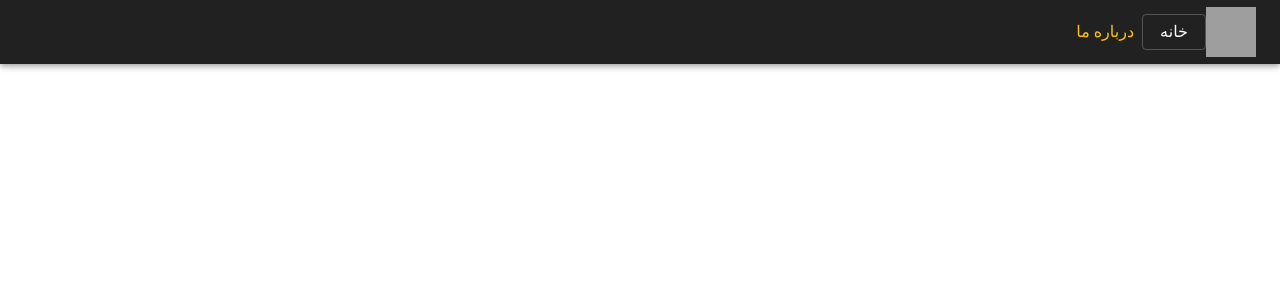
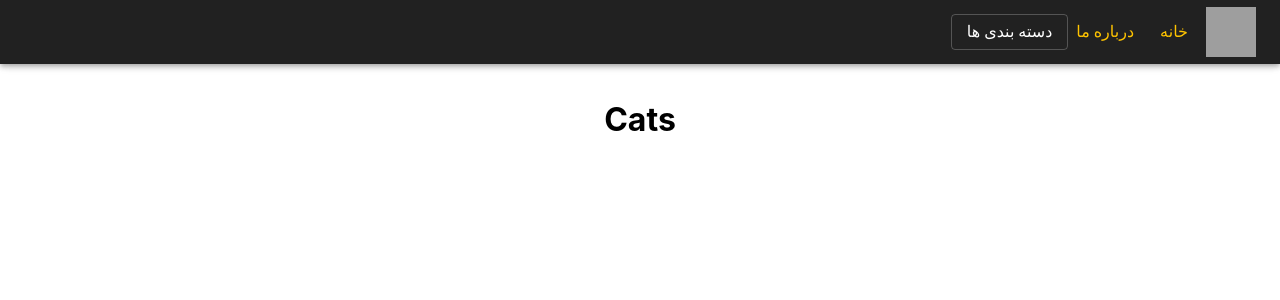
Before and after one commit to mamatosen/temwear, a React app in the folder client/: page /categories in a window 1280 px wide. Shown: the top 300 px of the page. Built offline with nearby package versions, Linux system fonts and the light colour scheme; grey boxes are pictures that could not be loaded; a web font is replaced by a local one.

Commit message:
dynamic appbar

```diff
--- a/client/src/App.js
+++ b/client/src/App.js
@@ -11,6 +11,8 @@ import { Typography, withStyles, Grid } from '@material-ui/core';
 import Appbar from './components/layout/Appbar';
 import Home from './components/home/Home';
 import Shop from './components/Shop/Shop';
+import Cats from './components/categories/Categories';
+import About from './components/about/About';
 
 const theme = createMuiTheme({
   palette:{
@@ -46,6 +48,8 @@ function App(props) {
           <Appbar className={classes.fixed} pageIndex={pageIndex} setPageIndex={setPageIndex}/>
           <Route path="/" exact component={Home} />
           <Route path="/shop" exact component={Shop} />
+          <Route path="/about" exact component={About} />
+          <Route path="/categories" exact component={Cats} />
         </Router>
       </Grid>
     </ThemeProvider>
--- /dev/null
+++ b/client/src/components/about/About.js
@@ -0,0 +1,11 @@
+import React from 'react';
+
+class About extends React.Component{
+    render(){
+        return(
+            <h1 style={{marginTop: 100}}>About us</h1>
+        );
+    }
+}
+
+export default About;
--- /dev/null
+++ b/client/src/components/categories/Categories.js
@@ -0,0 +1,11 @@
+import React from 'react';
+
+class Cats extends React.Component{
+    render(){
+        return(
+            <h1 style={{marginTop: 100}}>Cats</h1>
+        );
+    }
+}
+
+export default Cats;
--- a/client/src/components/layout/AppBar.js
+++ b/client/src/components/layout/AppBar.js
@@ -19,21 +19,69 @@ const styles = {
 }
 
 class Appbar extends React.Component{
+    constructor(props){
+        super(props);
+        this.state = {
+            appbarLinks: [
+                {
+                    index: 0,
+                    name: "خانه",
+                    inside: null,
+                    path: '/',
+                },
+                {
+                    index: 1,
+                    name: "درباره ما",
+                    inside: null,
+                    path: '/about',
+                },
+                {
+                    index: 2,
+                    name: "دسته بندی ها",
+                    inside: [],
+                    path: '/categories',
+                }
+            ]
+        };
+    }
+
+    makeMenu(appbarLinks, setPageIndex, pageIndex){
+        return(
+            appbarLinks.map((link) => {
+                const {index, name} = link;
+                return(
+                    <Button color={pageIndex===index?"default":"secondary"} variant={pageIndex===index?"outlined":"text"} onClick={() => this.linkHandler(index, setPageIndex)} key={link.index}><Typography>{name}</Typography></Button>
+                );
+            }).reverse()
+        );
+    }
+
     linkHandler(index, setPageIndex){
-        this.props.history.push(index===0?'/':'shop');
+        let p = '/';
+        this.state.appbarLinks.forEach((link) => {
+            if(link.index === index){
+                p = link.path;
+                return;
+            }
+        })
+        this.props.history.push(p);
         setPageIndex(index);
     }
 
     render(){
-        const { classes, pageIndex, setPageIndex } = this.props;
+        const { classes, pageIndex, setPageIndex, history } = this.props;
+        this.state.appbarLinks.forEach((link) => {
+            if(link.path === history.location.pathname){
+                setPageIndex(link.index);
+            }
+        });
         return(
             <AppBar position="fixed" color="primary">
                 <Toolbar>
                     <Grid container style={{width: '100%'}} alignItems="center" direction="row-reverse">
                         <div className={classes.logoDiv}/>
                         <Grid>
-                            <Button color={pageIndex===1?"default":"secondary"} variant={pageIndex===1?"outlined":"text"} onClick={() => this.linkHandler(1, setPageIndex)}><Typography>درباره ما</Typography></Button>
-                            <Button color={pageIndex===0?"default":"secondary"} variant={pageIndex===0?"outlined":"text"} onClick={() => this.linkHandler(0, setPageIndex)}><Typography>خانه</Typography></Button>
+                            {this.makeMenu(this.state.appbarLinks, setPageIndex, pageIndex)}
                         </Grid>
                     </Grid>
                 </Toolbar>
```
